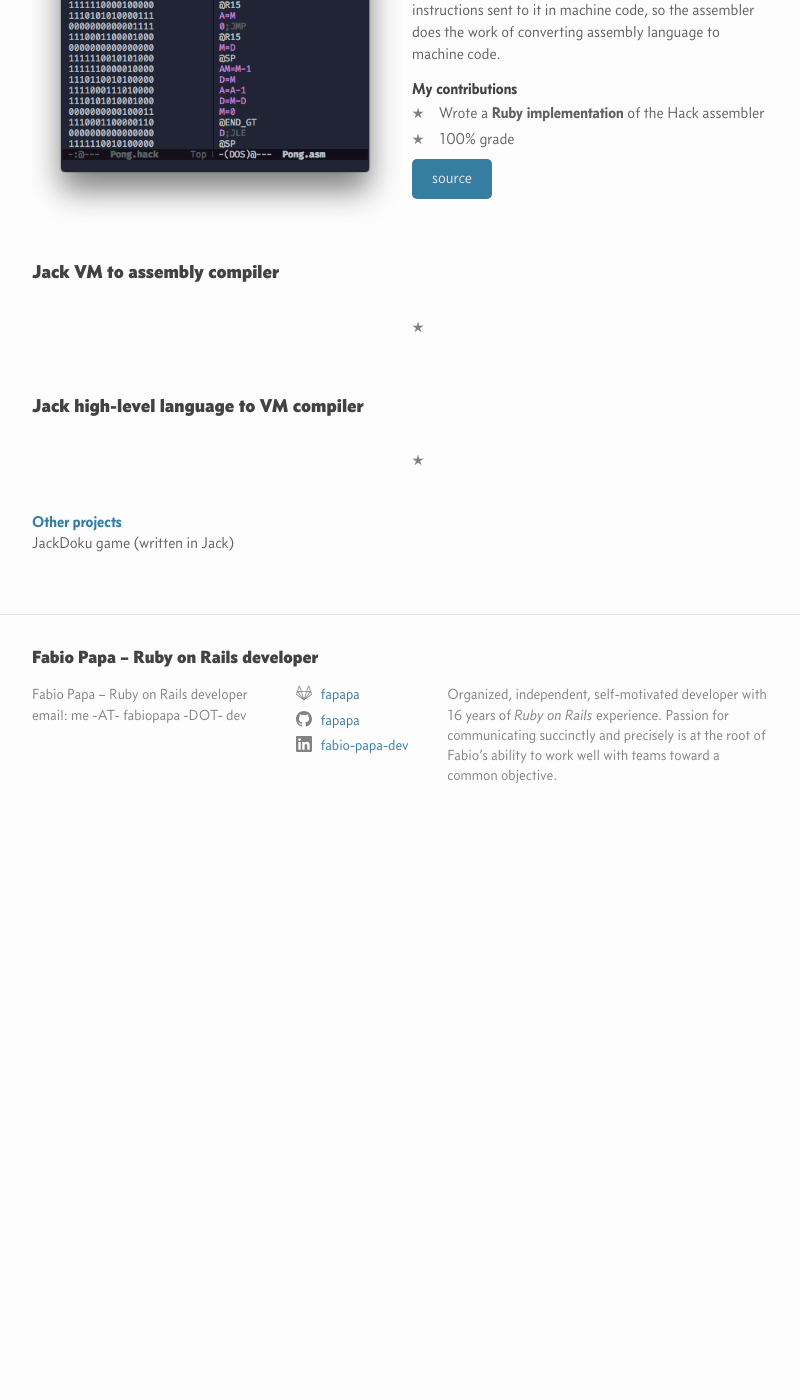
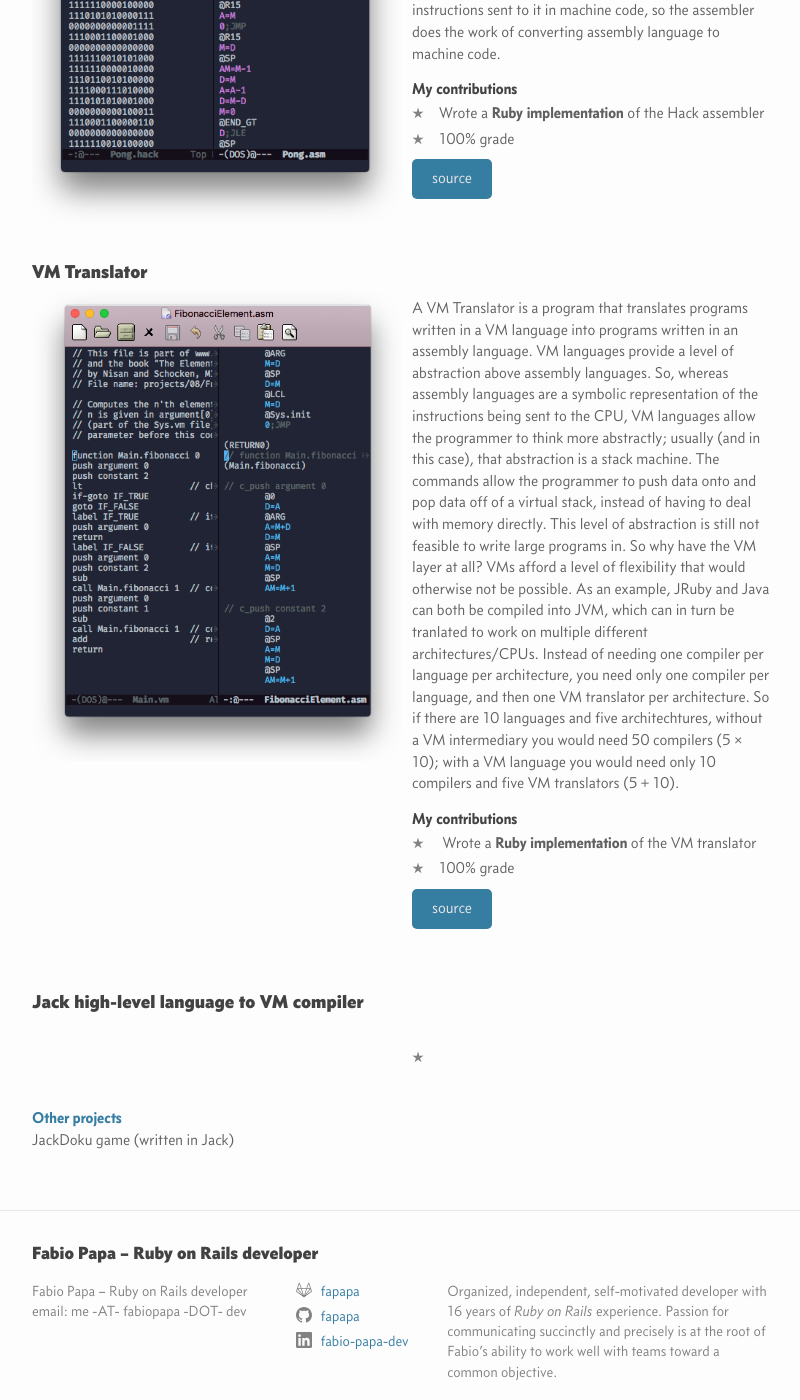
Before and after one commit to fapapa/fapapa.github.io, a Jekyll site: the page built from portfolio.md, in a window 1280 px wide and 1400 px high, scrolled down 992 px. Shown: the whole window, without its empty margins (238-1038 px from the left). Built offline with Jekyll 4.4.1, drawn with Linux system fonts in a browser that asks for light colours; before the commit the page ends 1838 px from its top, so only the background shows below that.

Commit message:
Add the VM Translator project

```diff
--- a/portfolio.md
+++ b/portfolio.md
@@ -62,23 +62,44 @@ converted to assembly" src="/assets/hack_assembler-screenshot.png"/>
 <li>Wrote a <strong>Ruby implementation</strong> of the Hack assembler</li>
 <li>100% grade</li>
 </ul>
-
 <p class="source">
   <a href="https://gitlab.com/fapapa/nand2tetris-course/tree/master/projects/06">
   source
   </a>
 </p>
+</li>
 
-</li>
 <li>
-<h2 class="project">Jack VM to assembly compiler</h2>
-<img alt="" src=""/>
-<p class="description"></p>
-<h3></h3>
+<h2 class="project">VM Translator</h2>
+<img alt="Two files side-by-side: a VM file and the same file after being converted to assembly"
+src="/assets/vm_translator-screenshot.png"/>
+<p class="description">
+
+  A VM Translator is a program that translates programs written in a VM language
+  into programs written in an assembly language. VM languages provide a level of
+  abstraction above assembly languages. So, whereas assembly languages are a
+  symbolic representation of the instructions being sent to the CPU, VM
+  languages allow the programmer to think more abstractly; usually (and in this
+  case), that abstraction is a stack machine. The commands allow the programmer
+  to push data onto and pop data off of a virtual stack, instead of having to
+  deal with memory directly. This level of abstraction is still not feasible to
+  write large programs in. So why have the VM layer at all? VMs afford a level
+  of flexibility that would otherwise not be possible. As an example, JRuby and
+  Java can both be compiled into JVM, which can in turn be tranlated to work on
+  multiple different architectures/CPUs. Instead of needing one compiler per
+  language per architecture, you need only one compiler per language, and then
+  one VM translator per architecture. So if there are 10 languages and five
+  architechtures, without a VM intermediary you would need 50 compilers (5
+  &times; 10); with a VM language you would need only 10 compilers and five VM
+  translators (5 + 10).
+
+</p>
+<h3>My contributions</h3>
 <ul>
-<li></li>
+<li> Wrote a <strong>Ruby implementation</strong> of the VM translator</li>
+<li>100% grade</li>
 </ul>
-<p class="source"></p>
+<p class="source"><a href="https://gitlab.com/fapapa/nand2tetris-course/tree/master/projects/08">source</a></p>
 </li>
 <li>
 <h2 class="project">Jack high-level language to VM compiler</h2>
```
Also changed, not shown: assets/vm_translator-screenshot.png (added).
